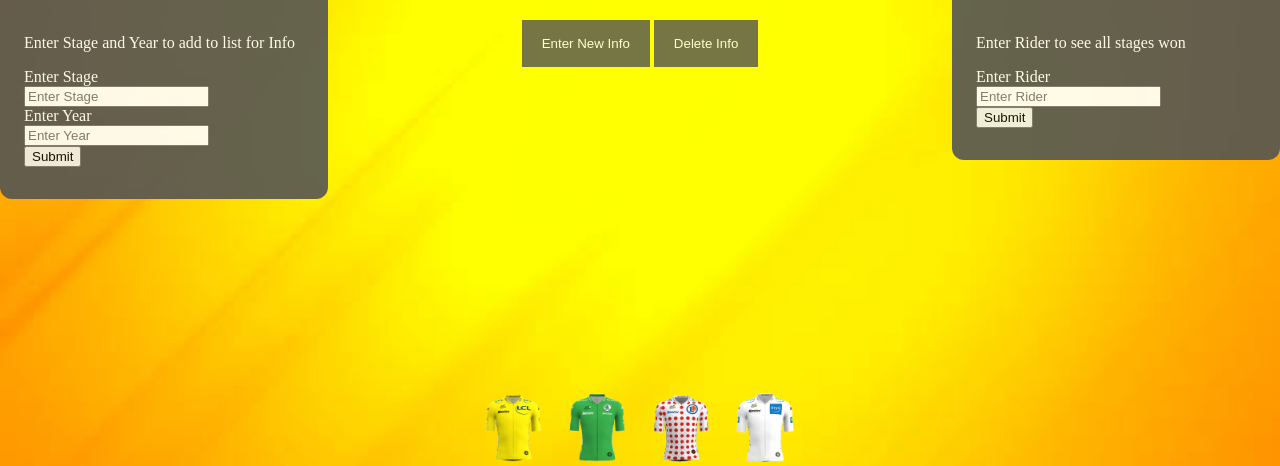
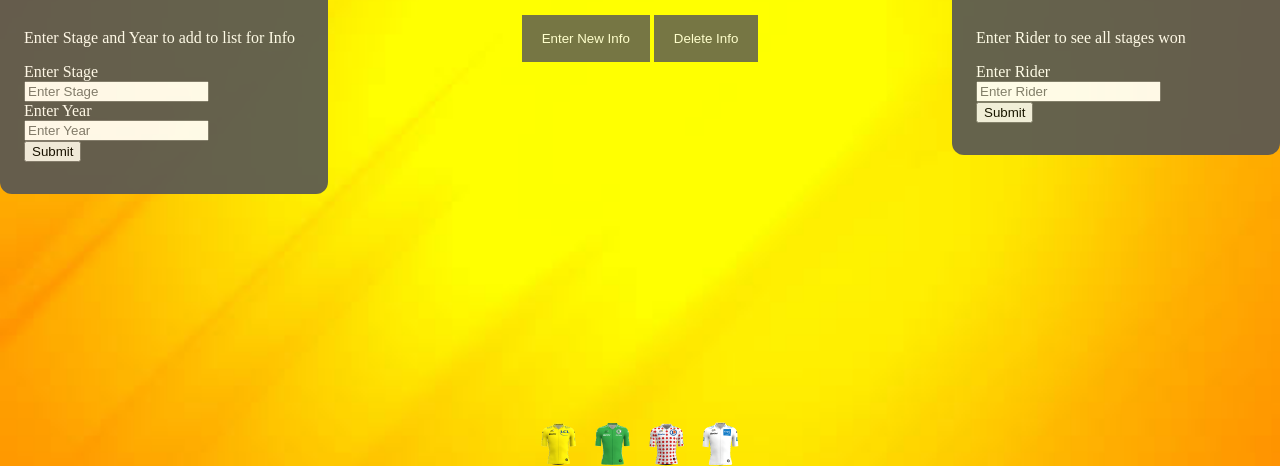
Before and after one commit to gregorystickel/tdf, a website: page public/index.html in a window 1280 px wide. Shown: the part 334-800 px from the top of the page. Drawn offline with nearby package versions, Linux system fonts and the light colour scheme.

Commit message:
Updated 6:38pm 10-27-22

```diff
--- a/public/index.css
+++ b/public/index.css
@@ -47,16 +47,16 @@ header {
 }
 
 .main-image {
-  width: 275px;
-  height: 175px;
+  width: 20%;
+  height: 15%;
   display: block;
   margin-left: auto;
   margin-right: auto;
 }
 
 .side-image {
-  width: 275px;
-  height: 175px;
+  width: 20%;
+  height: 15%;
   display: block;
   margin-left: auto;
   margin-right: auto;
@@ -65,6 +65,11 @@ header {
 .small-image {
   height: 80px;
   width: 80px;
+}
+
+.footer-image {
+  height: 50px;
+  width: 50px;
 }
 
 .images {
@@ -98,7 +103,7 @@ footer {
   position: fixed;
   left: 0;
   bottom: 0;
-  height: 10%;
+  height: 6%;
 }
 
 li {
--- a/public/index.html
+++ b/public/index.html
@@ -194,22 +194,22 @@
     <footer>
       <img
         src="./images/yellowjersey.png"
-        class="small-image"
+        class="footer-image"
         alt="yellow jersey"
       />
       <img
         src="./images/greenJersey.png"
-        class="small-image"
+        class="footer-image"
         alt="green jersey"
       />
       <img
         src="./images/polkadotjersey.png"
-        class="small-image"
+        class="footer-image"
         alt="polkadot jersey"
       />
       <img
         src="./images/whitejersey.png"
-        class="small-image"
+        class="footer-image"
         alt="white jersey"
       />
     </footer>
```
Also changed, not shown: public/images/header2.jpg.
